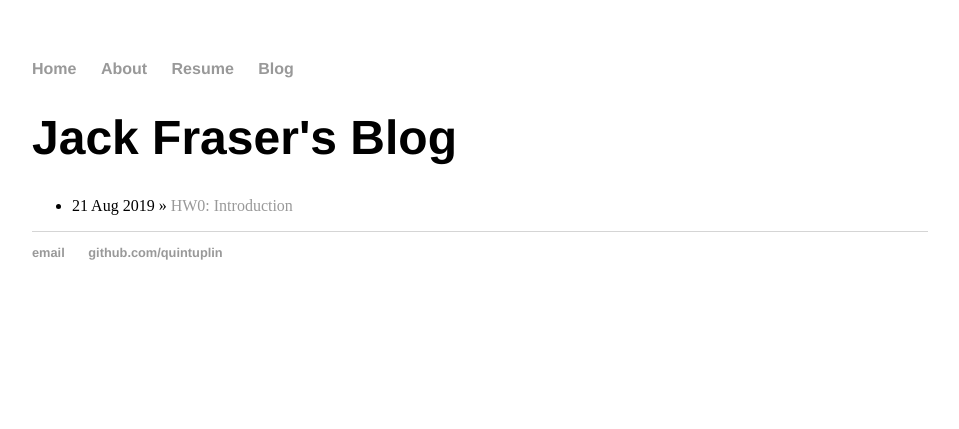
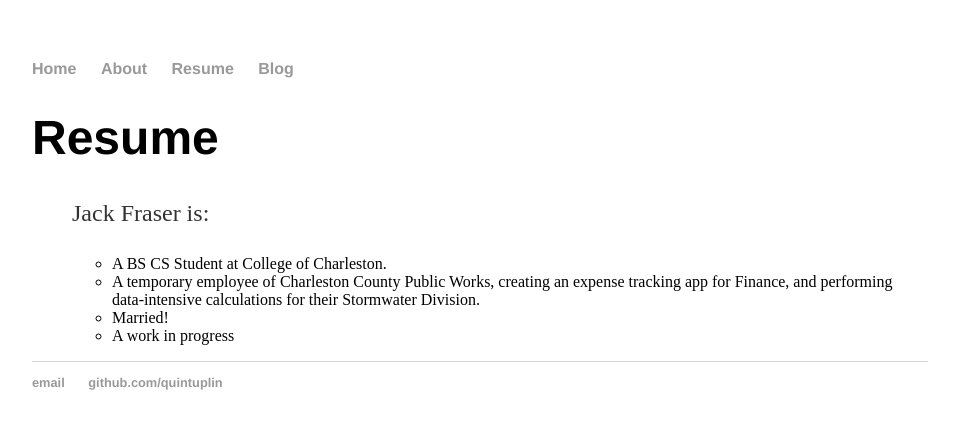
Before and after one commit to Quintuplin/quintuplin.github.io, a Jekyll site: the page built from cv/index.html, in a window 1280 px wide. Shown: the top 429 px of the page, without its empty margins (160-1119 px from the left). Built offline with Jekyll 4.4.1, drawn with Linux system fonts in a browser that asks for light colours.

Commit message:
Update index.html

```diff
--- a/cv/index.html
+++ b/cv/index.html
@@ -1,11 +1,15 @@
 ---
 layout: default
-title: Jack Fraser's Blog
+title: Resume
 ---
 	<h1>{{ page.title }}</h1>
 	<ul class="resume">
+	    <p>Jack Fraser is:</p>
 
-	  {% for post in site.posts %}
-	    <li><span>{{ post.date | date_to_string }}</span> » <a href="{{ post.url }}" title="{{ post.title }}">{{ post.title }}</a></li>
-	  {% endfor %}
+	      <ul class="list-unstyled">
+		<li>A BS CS Student at College of Charleston</a>. </li>
+		<li>A temporary employee of Charleston County Public Works, creating an expense tracking app for Finance, and performing data-intensive calculations for their Stormwater Division.</a></li>
+		<li>Married!</a></li>
+		<li>A work in progress</a></li>
+	      </ul>
 	</ul>
```
